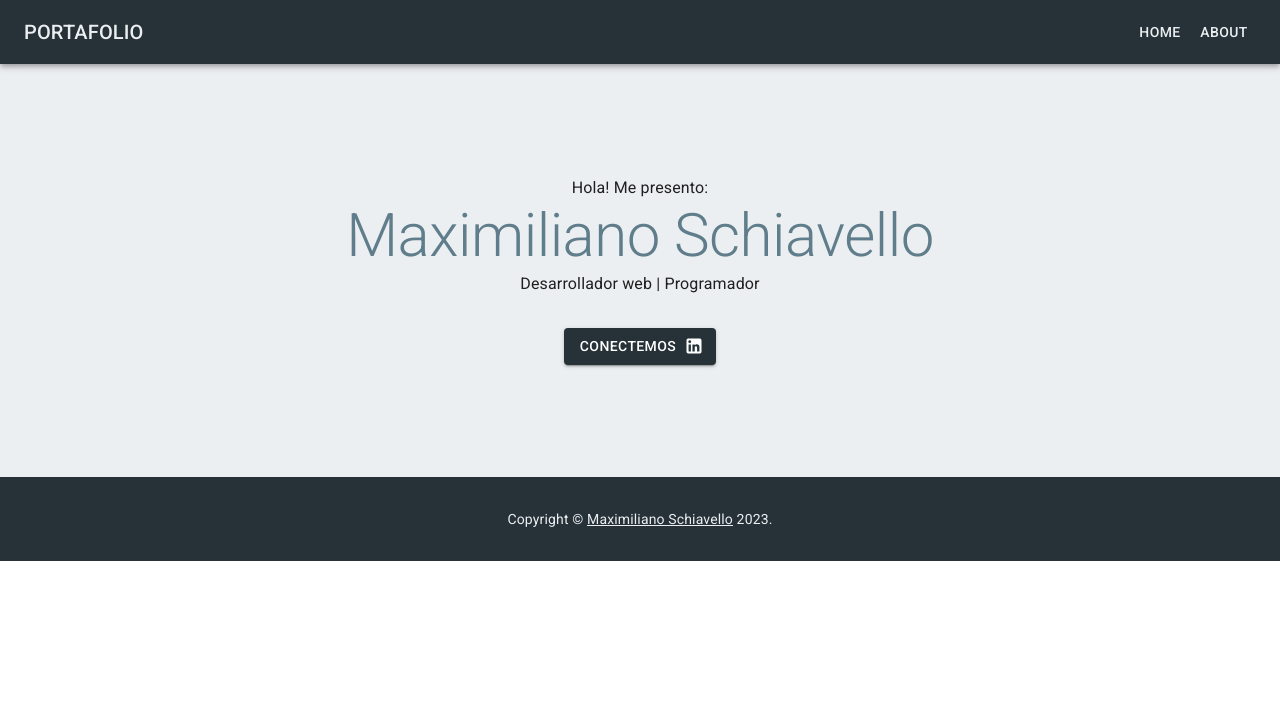
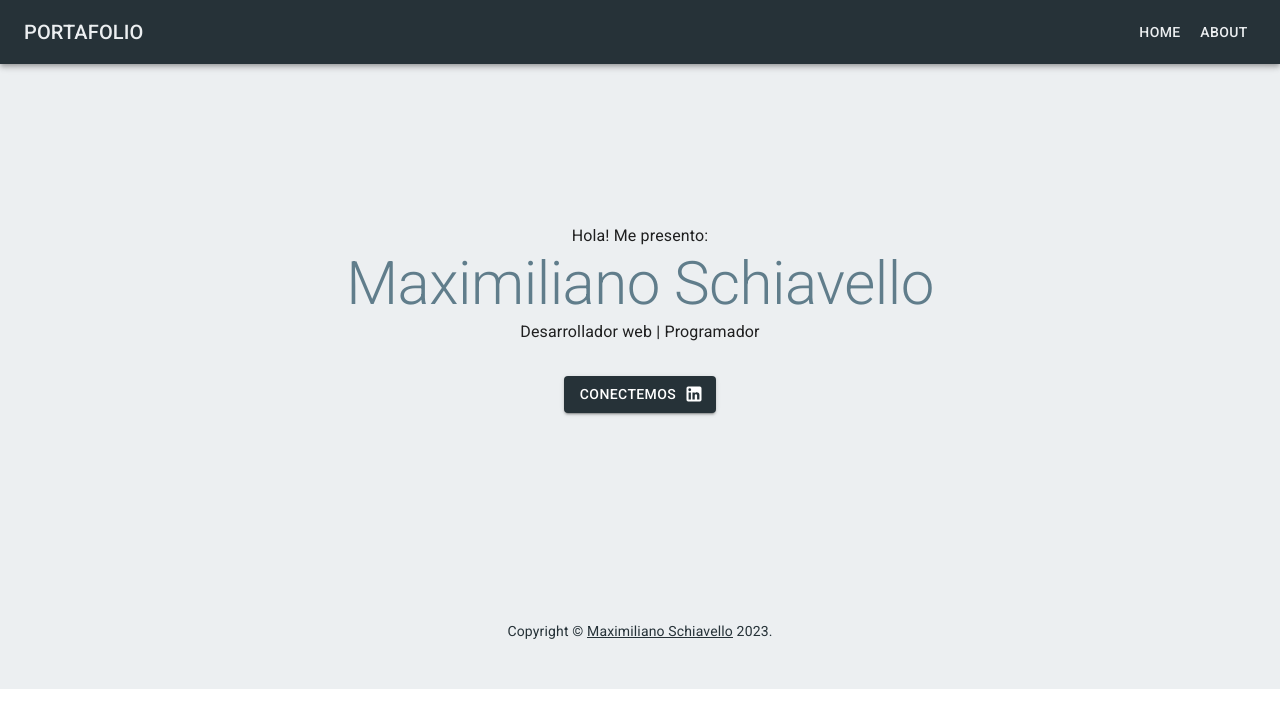
Before and after one commit to Maxischiavello/portfolio, a React (Create React App) app: page / in a window 1280 px wide. Shown: the top 728 px of the page. Built offline with nearby package versions, Linux system fonts and the light colour scheme.

Commit message:
bug fixed

```diff
--- a/src/components/AboutContainer.jsx
+++ b/src/components/AboutContainer.jsx
@@ -5,7 +5,7 @@ import About from './About';
 function AboutContainer() {
   return (
     <Box sx={{
-      py: 6,
+      py: 10,
       bgcolor: 'primary.light'
     }}>
         <Grid container spacing={2} sx={{
--- a/src/components/Footer.jsx
+++ b/src/components/Footer.jsx
@@ -7,7 +7,7 @@ function Copyright() {
     const linkedin = 'https://www.linkedin.com/in/maximiliano-schiavello/';
 
     return (
-        <Typography variant="body2" color="primary.light" align="center">
+        <Typography variant="body2" color="primary.dark" align="center">
             {'Copyright © '}
             <Link color="inherit" href={linkedin}>
                 Maximiliano Schiavello
@@ -20,7 +20,7 @@ function Copyright() {
 
 function Footer() {
     return (
-        <Box component="footer" sx={{ bgcolor: 'primary.dark', py: 4 }}>
+        <Box component="footer" sx={{ bgcolor: 'primary.light', py: 6 }}>
             <Container>
                 <Copyright />
             </Container>
--- a/src/components/Home.jsx
+++ b/src/components/Home.jsx
@@ -1,13 +1,13 @@
 import React from 'react'
-import { Button, Box, Grid, Typography } from '@mui/material';
+import { Button, Box, Grid, Typography, Link } from '@mui/material';
 import LinkedInIcon from '@mui/icons-material/LinkedIn';
-
+import URLs from '../utils';
 
 function Home() {
 
     return (
         <Box sx={{
-            py: 14,
+            py: 20,
             bgcolor: 'primary.light'
         }} >
             <Grid container spacing={2} >
@@ -23,13 +23,16 @@ function Home() {
                         <Typography variant='h2' color='primary.main'>Maximiliano Schiavello</Typography>
                         <Typography mb={4}>Desarrollador web | Programador</Typography>
 
-                        <Button sx={{
-                            bgcolor: 'primary.dark',
-                            '&:hover': {bgcolor: 'primary.main'}}}
-                            variant="contained"
-                            endIcon={<LinkedInIcon/>}>
-                            Conectemos
-                        </Button>
+                        <Link href={URLs.linkedinURL}>
+                            <Button sx={{
+                                bgcolor: 'primary.dark',
+                                '&:hover': { bgcolor: 'primary.main' }
+                            }}
+                                variant="contained"
+                                endIcon={<LinkedInIcon />}>
+                                Conectemos
+                            </Button>
+                        </Link>
                     </Box>
                 </Grid>
             </Grid>
--- a/src/components/Navbar.jsx
+++ b/src/components/Navbar.jsx
@@ -35,7 +35,7 @@ function Navbar(props) {
       <List>
         {navItems.map((item) => (
             <ListItem  key={item} disablePadding>
-              <ListItemButton components={Link} to={item === 'Home' ? '/' : item} sx={{ textAlign: 'center' }}>
+              <ListItemButton components={Link} to={item === 'Home' ? '/' : `/${item}`} sx={{ textAlign: 'center' }}>
                 <ListItemText primary={item} color='primary.dark'/>
               </ListItemButton>
             </ListItem>
@@ -70,7 +70,7 @@ function Navbar(props) {
           </Typography>
           <Box sx={{ display: { xs: 'none', sm: 'block' } }}>
             {navItems.map((item) => (
-              <Link to={item === 'Home' ? '' : item}>
+              <Link to={item === 'Home' ? '/' : `/${item}`}>
                 <Button key={item} sx={{ color: 'primary.light' }}>
                   {item}
                 </Button>
--- a/src/index.css
+++ b/src/index.css
@@ -8,11 +8,6 @@ body {
   -moz-osx-font-smoothing: grayscale;
 }
 
-#root {
-  margin: 0;
-  width: 100vw;
-}
-
 code {
   font-family: source-code-pro, Menlo, Monaco, Consolas, 'Courier New',
     monospace;
```
